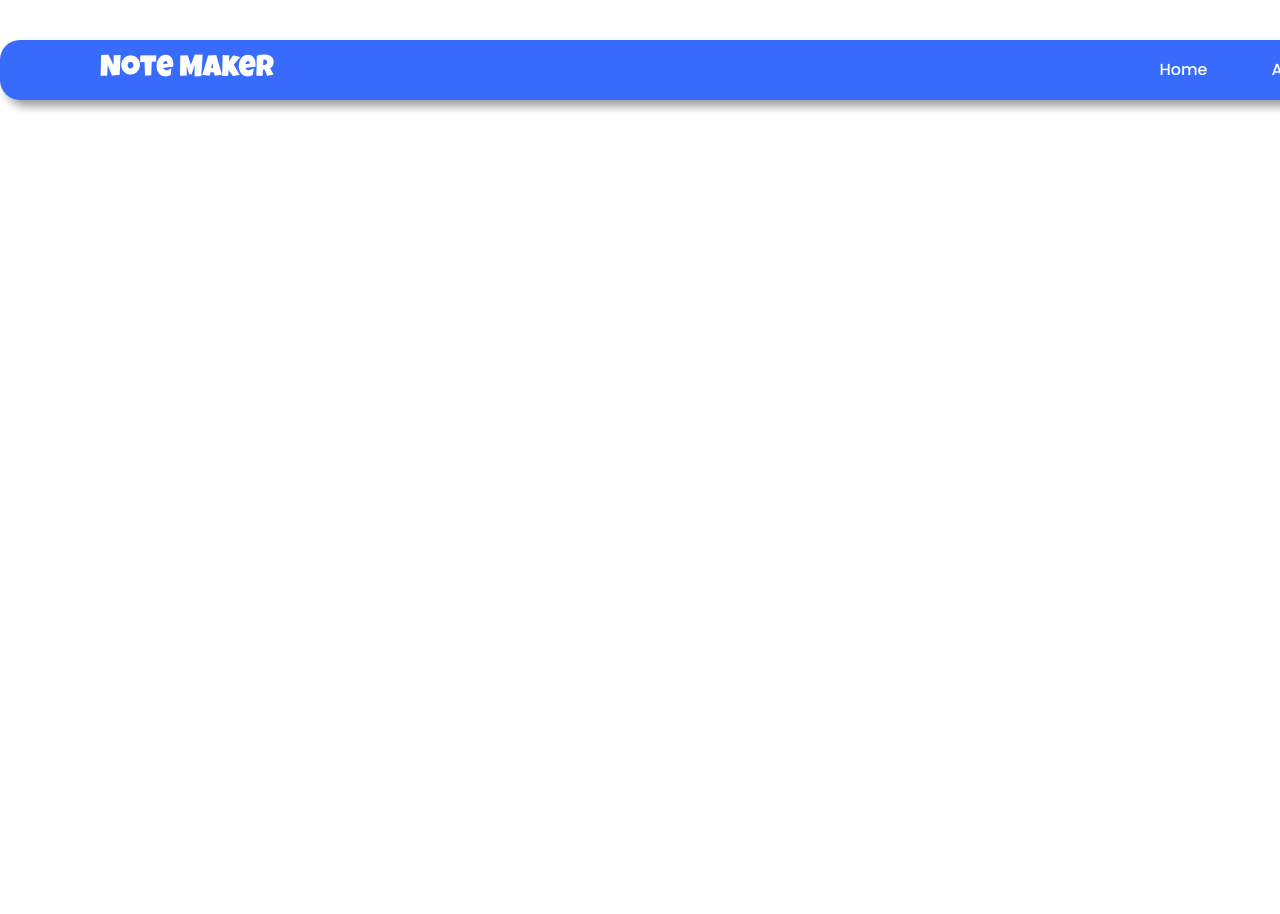
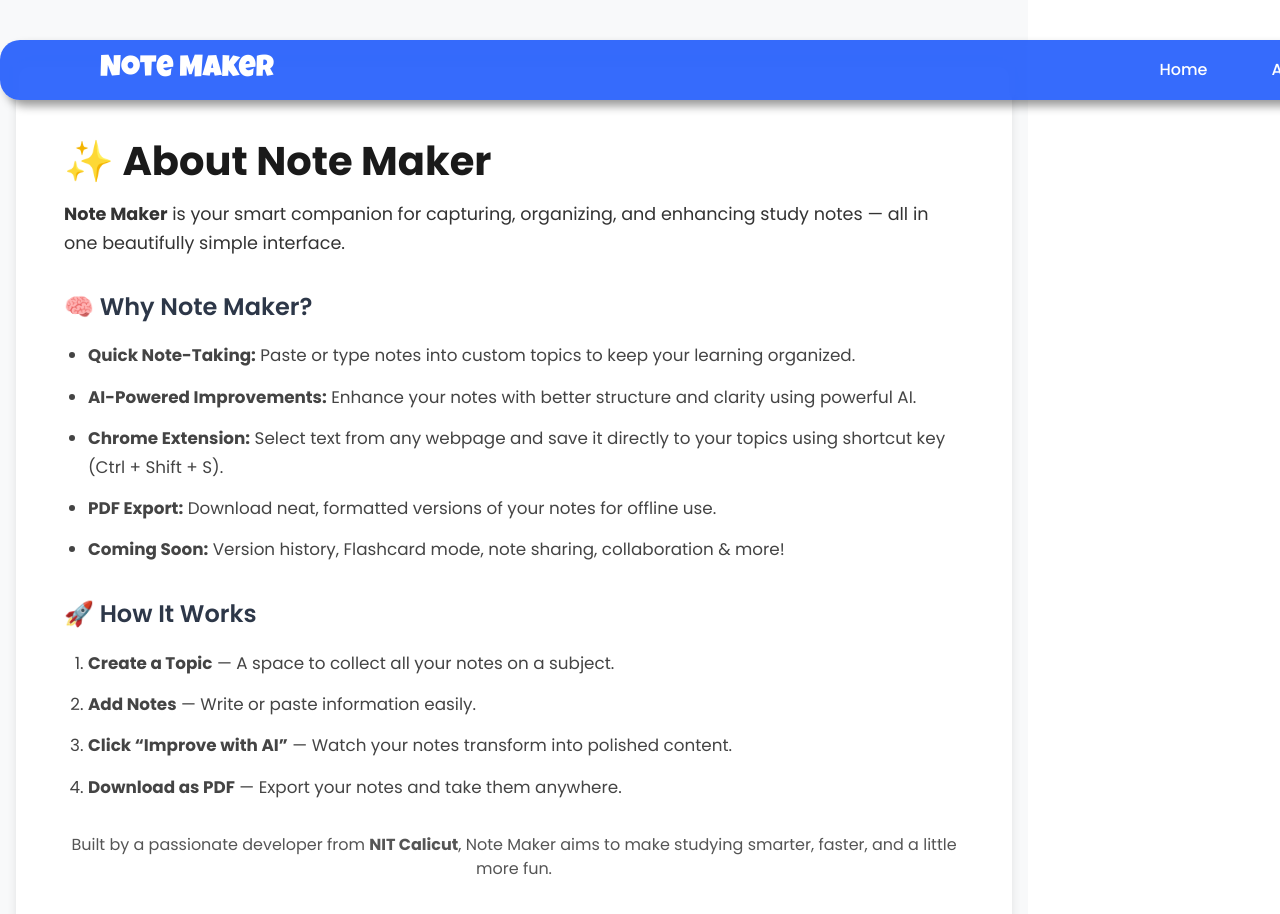
Before and after one commit to Rajat-264/note-maker-frontend, a React (Vite) app: page /about in a window 1280 px wide. Shown: the top 914 px of the page. Before the commit the page ends 800 px from the top, so only its background shows below. Built offline with nearby package versions, Linux system fonts and the light colour scheme; a web font is replaced by a local one.

Commit message:
About page added

```diff
--- a/src/App.jsx
+++ b/src/App.jsx
@@ -5,6 +5,7 @@ import Dashboard from './pages/Dashboard';
 import Topic from './pages/Topic';
 import CreateTopic from './pages/CreateTopic';
 import Navbar from './components/navbar/Navbar';
+import About from './pages/About';
 
 const AppContent = () => {
   const location = useLocation();
@@ -24,6 +25,8 @@ const AppContent = () => {
         <Route path="/dashboard" element={<Dashboard />} />
         <Route path="/topic/:id" element={<Topic />} />
         <Route path="/create-topic" element={<CreateTopic />} />
+        <Route path="/about" element={<About />} />
+
       </Routes>
     </>
   );
--- /dev/null
+++ b/src/pages/About.css
@@ -0,0 +1,57 @@
+.about-page {
+  padding: 4rem 1rem;
+  background-color: #f8f9fa;
+  font-family: 'Poppins', sans-serif;
+  min-height: 100vh;
+}
+
+.about-container {
+  max-width: 900px;
+  margin: 0 auto;
+  background: white;
+  padding: 3rem;
+  border-radius: 12px;
+  box-shadow: 0 0 10px rgba(0, 0, 0, 0.1);
+}
+
+.about-title {
+  font-size: 2.5rem;
+  font-weight: 700;
+  margin-bottom: 1rem;
+  color: #1a1a1a;
+}
+
+.about-subtitle {
+  font-size: 1.5rem;
+  font-weight: 600;
+  margin-top: 2rem;
+  margin-bottom: 1rem;
+  color: #2d3748;
+}
+
+.about-text {
+  font-size: 1.1rem;
+  color: #333;
+  margin-bottom: 1.5rem;
+  line-height: 1.6;
+}
+
+.about-list,
+.about-steps {
+  padding-left: 1.5rem;
+  font-size: 1.05rem;
+  color: #444;
+  line-height: 1.7;
+}
+
+.about-list li,
+.about-steps li {
+  margin-bottom: 0.8rem;
+}
+
+.about-footer {
+  margin-top: 2rem;
+  font-size: 1rem;
+  color: #555;
+  text-align: center;
+}
--- /dev/null
+++ b/src/pages/About.jsx
@@ -0,0 +1,35 @@
+import './About.css';
+
+export default function About() {
+  return (
+    <div className="about-page">
+      <div className="about-container">
+        <h1 className="about-title">✨ About Note Maker</h1>
+        <p className="about-text">
+          <strong>Note Maker</strong> is your smart companion for capturing, organizing, and enhancing study notes — all in one beautifully simple interface.
+        </p>
+
+        <h2 className="about-subtitle">🧠 Why Note Maker?</h2>
+        <ul className="about-list">
+          <li><strong>Quick Note-Taking:</strong> Paste or type notes into custom topics to keep your learning organized.</li>
+          <li><strong>AI-Powered Improvements:</strong> Enhance your notes with better structure and clarity using powerful AI.</li>
+          <li><strong>Chrome Extension:</strong> Select text from any webpage and save it directly to your topics using shortcut key (Ctrl + Shift + S).</li>
+          <li><strong>PDF Export:</strong> Download neat, formatted versions of your notes for offline use.</li>
+          <li><strong>Coming Soon:</strong> Version history, Flashcard mode, note sharing, collaboration & more!</li>
+        </ul>
+
+        <h2 className="about-subtitle">🚀 How It Works</h2>
+        <ol className="about-steps">
+          <li><strong>Create a Topic</strong> — A space to collect all your notes on a subject.</li>
+          <li><strong>Add Notes</strong> — Write or paste information easily.</li>
+          <li><strong>Click “Improve with AI”</strong> — Watch your notes transform into polished content.</li>
+          <li><strong>Download as PDF</strong> — Export your notes and take them anywhere.</li>
+        </ol>
+
+        <p className="about-footer">
+          Built by a passionate developer from <strong>NIT Calicut</strong>, Note Maker aims to make studying smarter, faster, and a little more fun.
+        </p>
+      </div>
+    </div>
+  );
+}
```
